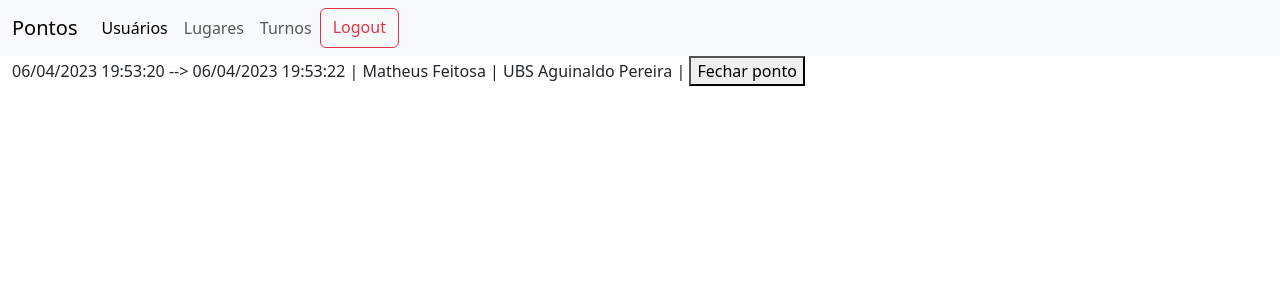
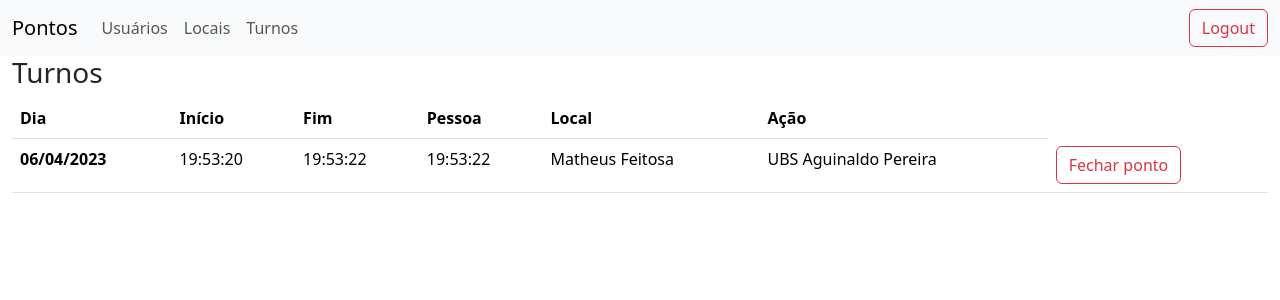
Before and after one commit to mathefeitosa/sistema-de-pontos-django, a Django app: page /shifts/ in a window 1280 px wide. Shown: the top 300 px of the page. Run offline with Django 4.2, Linux system fonts and the light colour scheme; data comes from the database, SQL or seed files in the repository.

Commit message:
Worked on navbar

```diff
--- a/templates/base.html
+++ b/templates/base.html
@@ -15,37 +15,7 @@
 </head>
 
 <body>
-  <nav class="navbar navbar-expand-lg bg-body-tertiary">
-    <div class="container-fluid">
-      <a class="navbar-brand"
-        href="#">Pontos</a>
-      <button class="navbar-toggler"
-        type="button"
-        data-bs-toggle="collapse"
-        data-bs-target="#navbarNavAltMarkup"
-        aria-controls="navbarNavAltMarkup"
-        aria-expanded="false"
-        aria-label="Toggle navigation">
-        <span class="navbar-toggler-icon"></span>
-      </button>
-      <div class="collapse navbar-collapse"
-        id="navbarNavAltMarkup">
-        <div class="navbar-nav">
-          <a class="nav-link active"
-            aria-current="page"
-            href="{% url 'profiles' %}">Usuários</a>
-          <a class="nav-link"
-            href="{% url 'workplaces' %}">Lugares</a>
-          <a class="nav-link"
-            href="{% url 'shifts' %}">Turnos</a>
-          <a href="{% url 'logout' %}"
-            class="btn btn-outline-danger"
-            type="submit">Logout</a>
-        </div>
-      </div>
-    </div>
-
-  </nav>
+  {% include "navbar.html" %}
   <div>
     {% if user.is_authenticated %}
     Olá, {{user.profile.name}}
--- /dev/null
+++ b/templates/navbar.html
@@ -0,0 +1,30 @@
+<nav class="navbar navbar-expand navbar-light bg-light">
+    <div class="container-fluid">
+        <!-- BRAND -->
+        <a class="navbar-brand"
+            href="#">Pontos
+        </a>
+
+        <!-- LINKS -->
+        <ul class="navbar-nav me-auto">
+            <li class="nav-item">
+                <a class="nav-link"
+                    aria-current="page"
+                    href="{% url 'profiles' %}">Usuários</a>
+            </li>
+            <li class="nav-item">
+                <a class="nav-link"
+                    href="{% url 'workplaces' %}">Locais</a>
+            </li>
+            <li class="nav-item">
+                <a class="nav-link"
+                    href="{% url 'shifts' %}">Turnos</a>
+            </li>
+        </ul>
+
+        <!-- LOGOUT -->
+        <a href="{% url 'logout' %}"
+            class="btn btn-outline-danger"
+            type="submit">Logout</a>
+    </div>
+</nav>
--- a/templates/shifts/list.html
+++ b/templates/shifts/list.html
@@ -3,22 +3,39 @@
 {% if shifts|length == 0 %}
 <p>Nenhum ponto para esse usuário.</p>
 {% endif %}
-{% for shift in shifts %}
+<h3>Turnos</h3>
 
-
-<form action="{% url 'close_shift_id' shift.id %}"
-    method="post">
-    {% csrf_token %}
-    <p>{{shift.begin|date:"d/m/Y H:i:s"}} -->
-        {% if shift.end %} {{shift.end|date:"d/m/Y H:i:s"}} {% else %} Aberto {% endif %}
-        |
-        {{shift.owner.profile.name}} |
-        {{shift.workplace.name}} |
-        <button type="submit">Fechar ponto</button>
-    </p>
-
-</form>
-
-
-{% endfor %}
+<table class="table">
+    <thead>
+        <tr>
+            <th scope="col">Dia</th>
+            <th scope="col">Início</th>
+            <th scope="col">Fim</th>
+            <th scope="col">Pessoa</th>
+            <th scope="col">Local</th>
+            <th scope="col">Ação</th>
+        </tr>
+    </thead>
+    <tbody>
+        <tr>
+            {% for shift in shifts %}
+            <th>{{shift.begin|date:"d/m/Y"}}</th>
+            <td>{{shift.begin|date:"H:i:s"}}</td>
+            <td>{{shift.end|date:"H:i:s"}}</td>
+            <td>{{shift.end|date:"H:i:s"}}</td>
+            <td>{{shift.owner.profile.name}}</td>
+            <td>{{shift.workplace.name}}</td>
+            <td>
+                <form action="{% url 'close_shift_id' shift.id %}"
+                    method="post">
+                    {% csrf_token %}
+                    <button type="submit"
+                        class="btn btn-outline-danger">Fechar ponto
+                    </button>
+                </form>
+            </td>
+            {% endfor %}
+        </tr>
+    </tbody>
+</table>
 {% endblock content %}
```
